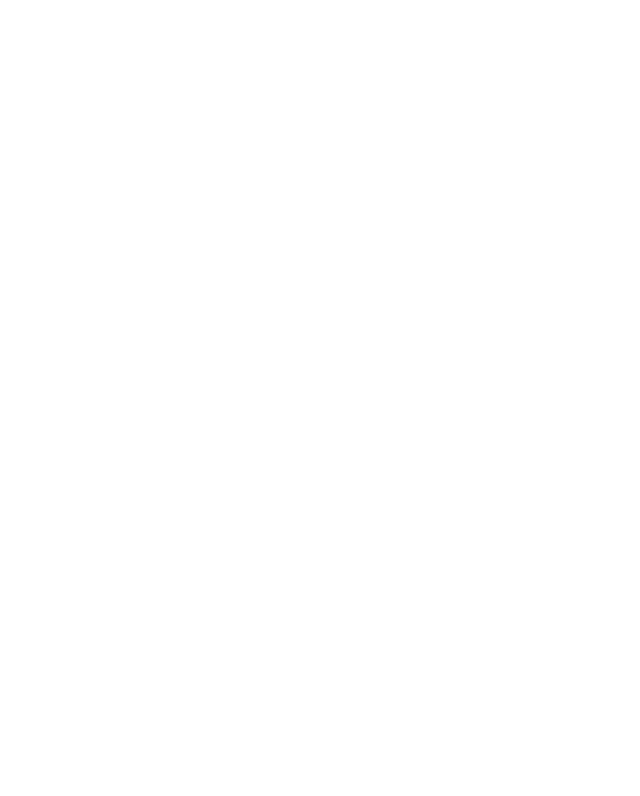
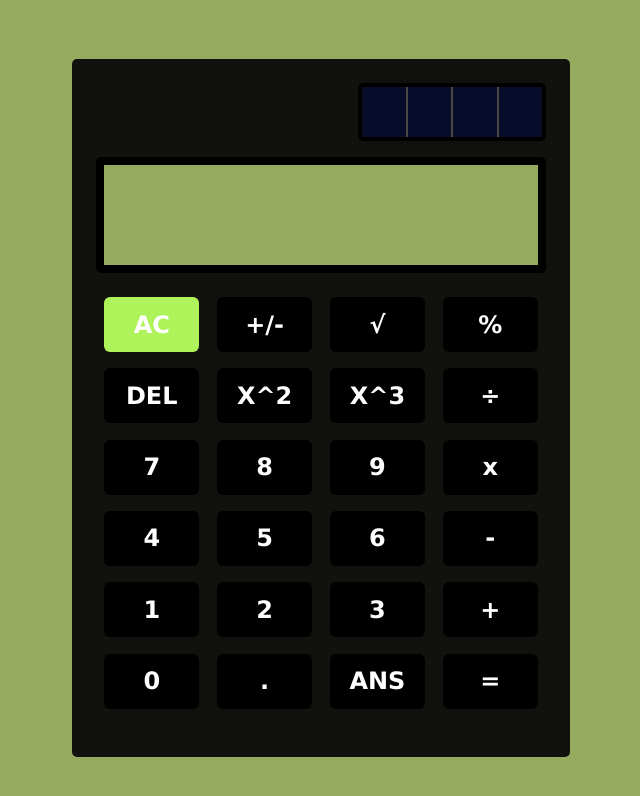
Before and after one commit to mercen4i/basic-calculator, a plain HTML site: page index.html in a window 1280 px wide. Shown: the whole page, without its empty margins (319-959 px from the left). Drawn offline with Linux system fonts and the light colour scheme.

Commit message:
- Create Calculator Design/UI

```diff
--- a/index.html
+++ b/index.html
@@ -10,6 +10,40 @@
     </head>
 
     <body>
-
+        <div class="calculator">
+            <div id="solar">
+                <div class="cells"></div>
+                <div class="cells lines"></div>
+                <div class="cells lines"></div>
+                <div class="cells lines"></div>
+            </div>
+            <div id="display"></div>
+            <div id="buttons">
+                <div class="button ac">AC</div>
+                <div class="button">+/-</div>
+                <div class="button">√</div>
+                <div class="button">%</div>
+                <div class="button">DEL</div>
+                <div class="button">X^2</div>
+                <div class="button">X^3</div>
+                <div class="button">÷</div>
+                <div class="button">7</div>
+                <div class="button">8</div>
+                <div class="button">9</div>
+                <div class="button">x</div>
+                <div class="button">4</div>
+                <div class="button">5</div>
+                <div class="button">6</div>
+                <div class="button">-</div>
+                <div class="button">1</div>
+                <div class="button">2</div>
+                <div class="button">3</div>
+                <div class="button plus">+</div>
+                <div class="button">0</div>
+                <div class="button">.</div>
+                <div class="button">ANS</div>
+                <div class="button">=</div>
+            </div>
+        </div>
     </body>
 </html>
--- a/style.css
+++ b/style.css
@@ -0,0 +1,88 @@
+@font-face {
+    font-family: Digital;
+    src: url(./fonts/digital-7\ \(italic\).ttf)
+}
+
+body {
+    display: flex;
+    flex-direction: column;
+    align-items: center;
+    justify-content: center;
+    background-color: #97AB60;
+    height: 100vh;
+}
+
+.header {
+    margin-top: 32px;
+    margin-bottom: 32px;
+    font-size: 48px;
+}
+
+.calculator {
+    display: flex;
+    flex-direction: column;
+    height: 650px;
+    width: 450px;
+    padding: 24px;
+    background-color: #11120E;
+    border-radius: 5px;
+}
+
+#solar {
+    align-self: flex-end;
+    display: flex;
+    height: 50px;
+    width: 180px;
+    border: 4px solid black;
+    border-radius: 5px;
+}
+
+.cells {
+    width: 25%;
+    flex: 1;
+    background-color: #00094B;
+    opacity: 0.5;
+}
+
+.cells.lines {
+    border-left: 2px solid gray;
+}
+
+#display {
+    height: 100px;
+    margin-top: 16px;
+    margin-bottom: 16px;
+    border: 8px solid black;
+    border-radius: 5px;
+    background-color: #97AB60;
+    font-family: Digital;
+    font-size: 75px;
+}
+
+#buttons {
+    display: flex;
+    justify-content: space-between;
+    flex-wrap: wrap;
+    flex: 1;
+    padding: 8px;
+}
+
+.button {
+    display: flex;
+    justify-content: center;
+    align-items: center;
+    width: 22%;
+    height: 55px;
+    color: white;
+    background-color: black;
+    border-radius: 6px;
+    font-size: 24px;
+    font-family:'Lucida Sans', 'Lucida Sans Regular', 'Lucida Grande', 'Lucida Sans Unicode', Geneva, Verdana, sans-serif;
+    font-weight: bold;
+    cursor: pointer;
+    user-select: none;
+}
+
+.button.ac {
+    background-color: #AEF359;
+}
```
Also changed, not shown: fonts/digital-7 (italic).ttf (added), fonts/digital-7.ttf (added).
